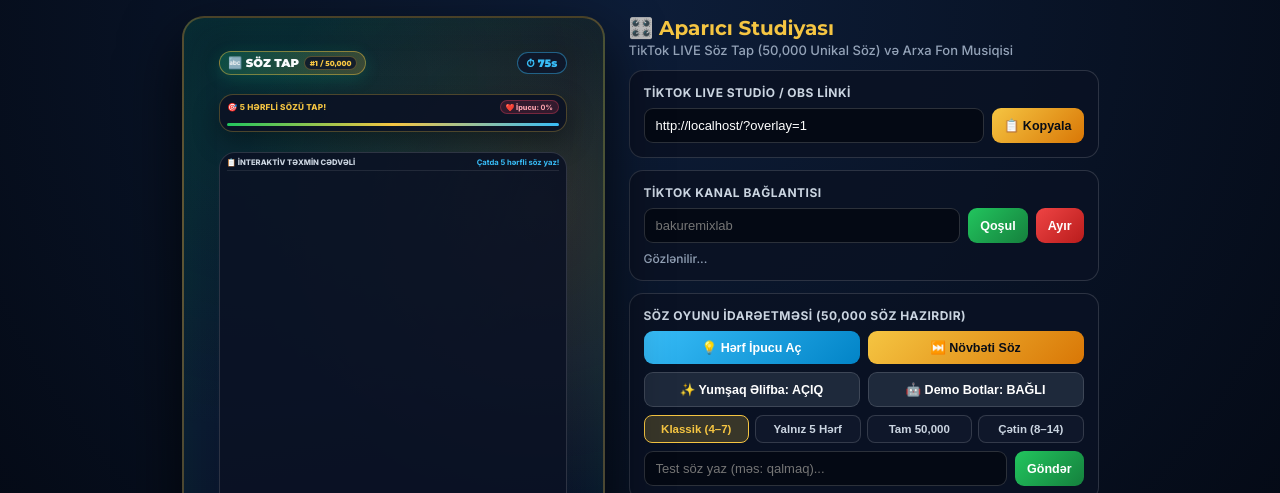
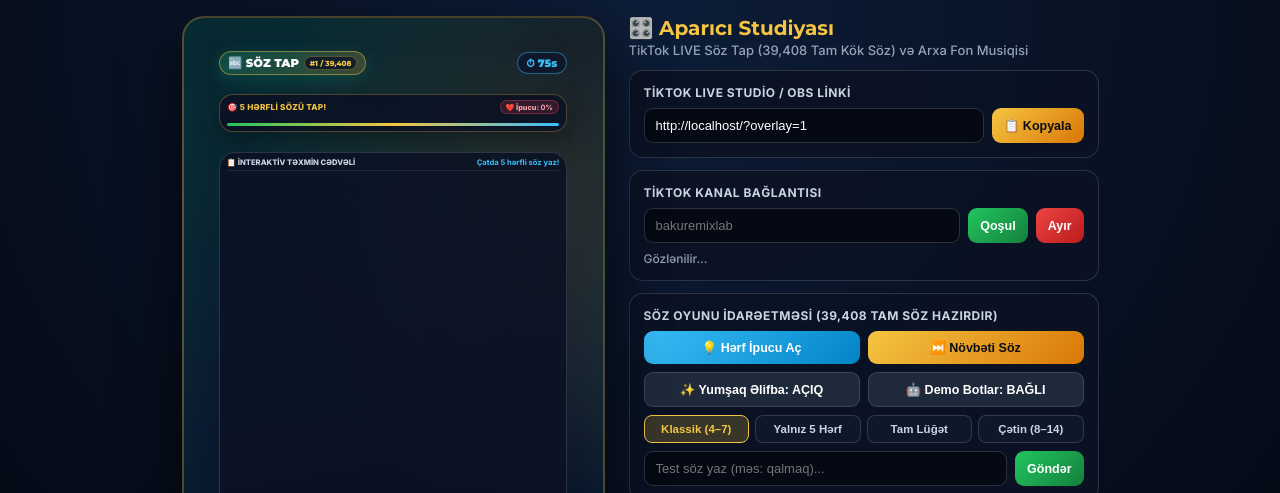
Before and after one commit to feridserifov61-blip/soz-tap-live, a website: page public/index.html in a window 1280 px wide. Shown: the top 493 px of the page. Drawn offline with nearby package versions, Linux system fonts and the light colour scheme; no server answers.

Commit message:
Deploy public/index.html

```diff
--- a/public/index.html
+++ b/public/index.html
@@ -3,7 +3,7 @@
 <head>
   <meta charset="UTF-8" />
   <meta name="viewport" content="width=device-width, initial-scale=1.0" />
-  <title>🔤 Canlı Söz Tap (50,000 Söz) — TikTok LIVE</title>
+  <title>🔤 Canlı Söz Tap — TikTok LIVE</title>
   <link rel="preconnect" href="https://fonts.googleapis.com" />
   <link rel="preconnect" href="https://fonts.gstatic.com" crossorigin />
   <link href="https://fonts.googleapis.com/css2?family=Inter:wght@500;600;700;800&family=Montserrat:wght@700;800;900&display=swap" rel="stylesheet" />
@@ -18,7 +18,7 @@
 
         <!-- TOP BAR -->
         <header class="top-bar">
-          <div class="brand-pill">🔤 SÖZ TAP <span class="word-count-chip" id="wordCounter">#1 / 50,000</span></div>
+          <div class="brand-pill">🔤 SÖZ TAP <span class="word-count-chip" id="wordCounter">#1 / 39,408</span></div>
           <div class="timer-pill" id="timerPill">⏱ <span id="timeLeft">75</span>s</div>
         </header>
 
@@ -76,7 +76,7 @@
     <aside class="host-panel" id="hostPanel">
       <div class="hp-header">
         <h2>🎛️ Aparıcı Studiyası</h2>
-        <p>TikTok LIVE Söz Tap (50,000 Unikal Söz) və Arxa Fon Musiqisi</p>
+        <p>TikTok LIVE Söz Tap (39,408 Tam Kök Söz) və Arxa Fon Musiqisi</p>
       </div>
 
       <div class="hp-card">
@@ -98,7 +98,7 @@
       </div>
 
       <div class="hp-card">
-        <label class="hp-label">Söz Oyunu İdarəetməsi (<span id="poolStats">50,000 söz hazırdır</span>)</label>
+        <label class="hp-label">Söz Oyunu İdarəetməsi (<span id="poolStats">39,408 tam söz hazırdır</span>)</label>
         <div class="hp-grid-2">
           <button class="btn btn-blue" id="btnRevealHint">💡 Hərf İpucu Aç</button>
           <button class="btn btn-gold" id="btnNextWord">⏭️ Növbəti Söz</button>
@@ -108,7 +108,7 @@
         <div class="mode-row">
           <button class="mode-btn active" data-mode="classic">Klassik (4–7)</button>
           <button class="mode-btn" data-mode="five">Yalnız 5 Hərf</button>
-          <button class="mode-btn" data-mode="all">Tam 50,000</button>
+          <button class="mode-btn" data-mode="all">Tam Lüğət</button>
           <button class="mode-btn" data-mode="hard">Çətin (8–14)</button>
         </div>
         <div class="hp-row" style="margin-top:8px;">
```
